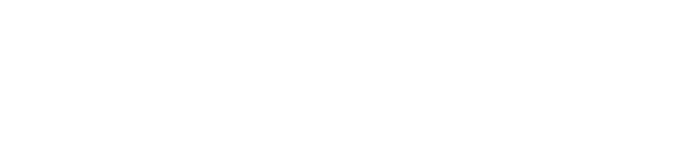
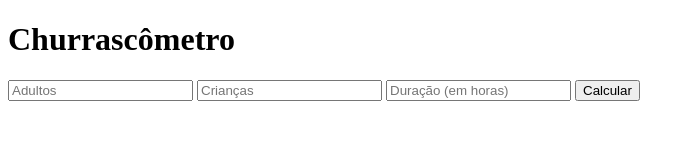
Before and after one commit to victor-portella/Churrascometro, a plain HTML site: page index.html in a window 1280 px wide. Shown: the whole page, without its empty margins (0-695 px from the left). Drawn offline with Linux system fonts and the light colour scheme.

Commit message:
introdução dos elementos HTML

```diff
--- a/index.html
+++ b/index.html
@@ -1,5 +1,5 @@
 <!DOCTYPE html>
-<html lang="en">
+<html lang="pt-br">
 
 <head>
     <meta charset="UTF-8">
@@ -9,6 +9,16 @@
 </head>
 
 <body>
+    <div class="container">
+        <h1>Churrascômetro</h1>
+        <input id="adultos" type="number" name="adultos" placeholder="Adultos">
+        <input id="criancas" type="number" name="criancas" placeholder="Crianças">
+        <input id="duracao" type="number" name="duracao" placeholder="Duração (em horas)">
+        <button>Calcular</button>
+
+        <div class="resultado"></div>
+
+    </div>
 
 </body>
 
```
